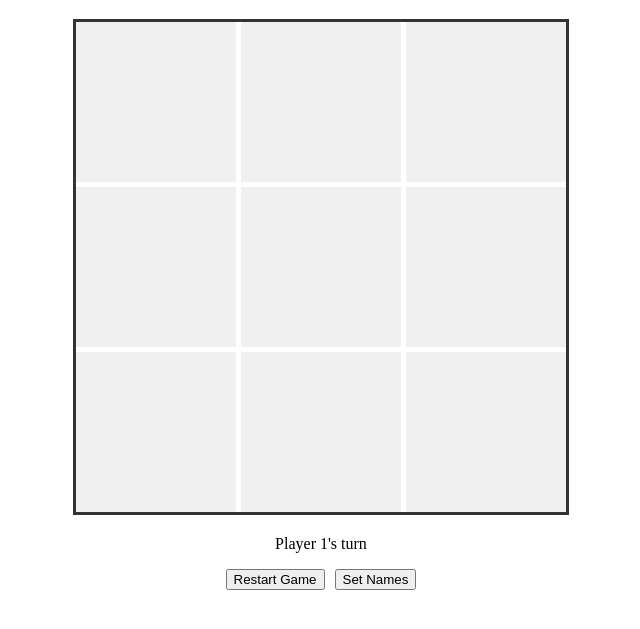
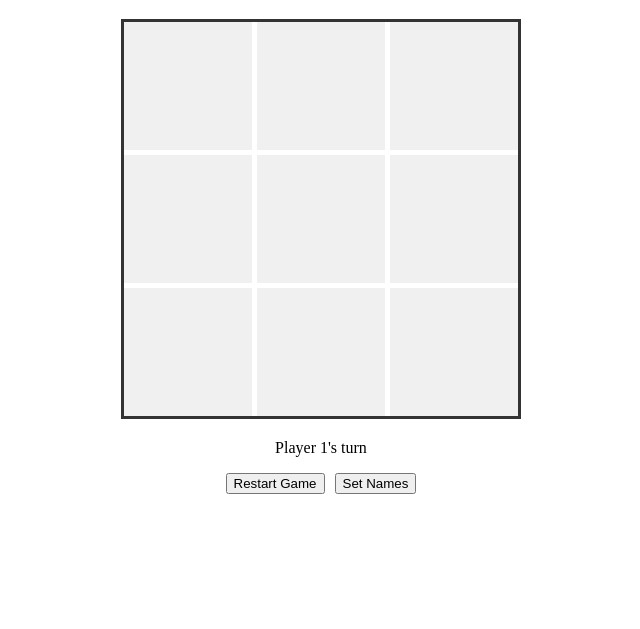
Before and after one commit to goldenvertex42/tic-tac-toe, a plain HTML site: page index.html in a window 1280 px wide. Shown: the part 61-690 px from the top of the page, without its empty margins (319-959 px from the left). Drawn offline with Linux system fonts and the light colour scheme.

Commit message:
Reduce width of gameboard

```diff
--- a/styles.css
+++ b/styles.css
@@ -1,7 +1,7 @@
 .game-board {
     display: grid;
-    grid-template-columns: repeat(3, 10rem);
-    grid-template-rows: repeat(3, 10rem);
+    grid-template-columns: repeat(3, 8rem);
+    grid-template-rows: repeat(3, 8rem);
     gap: 5px;
     margin: 20px auto;
     width: fit-content;
```
